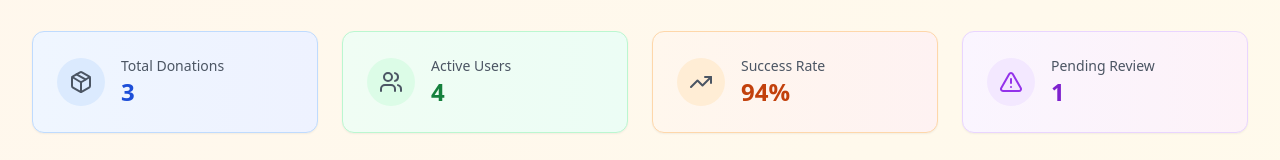
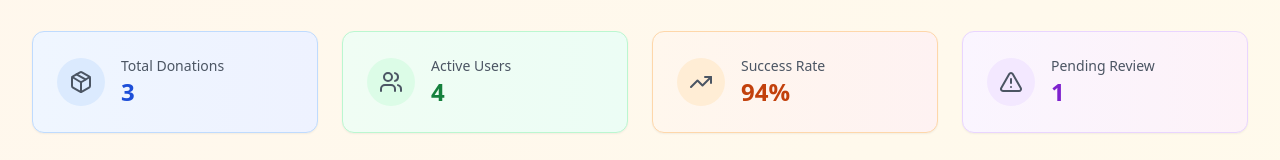
Before and after one commit to shubh389/Anndaaan, a React (Vite) app: page /admin in a window 1280 px wide. Shown: the part 244-404 px from the top of the page. Built offline with nearby package versions, Linux system fonts and the light colour scheme.

Commit message:
Change alert triangle icon to grey
cgen-f311f60a538d4cd0b6293feb7cd1331f

```diff
--- a/client/pages/Admin.tsx
+++ b/client/pages/Admin.tsx
@@ -324,7 +324,7 @@ const Admin = () => {
             <CardContent className="p-6">
               <div className="flex items-center">
                 <div className="bg-purple-100 rounded-full p-3 mr-4">
-                  <AlertTriangle className="h-6 w-6 text-purple-600" />
+                  <AlertTriangle className="h-6 w-6 text-gray-600" />
                 </div>
                 <div>
                   <p className="text-sm text-gray-600">Pending Review</p>
```
